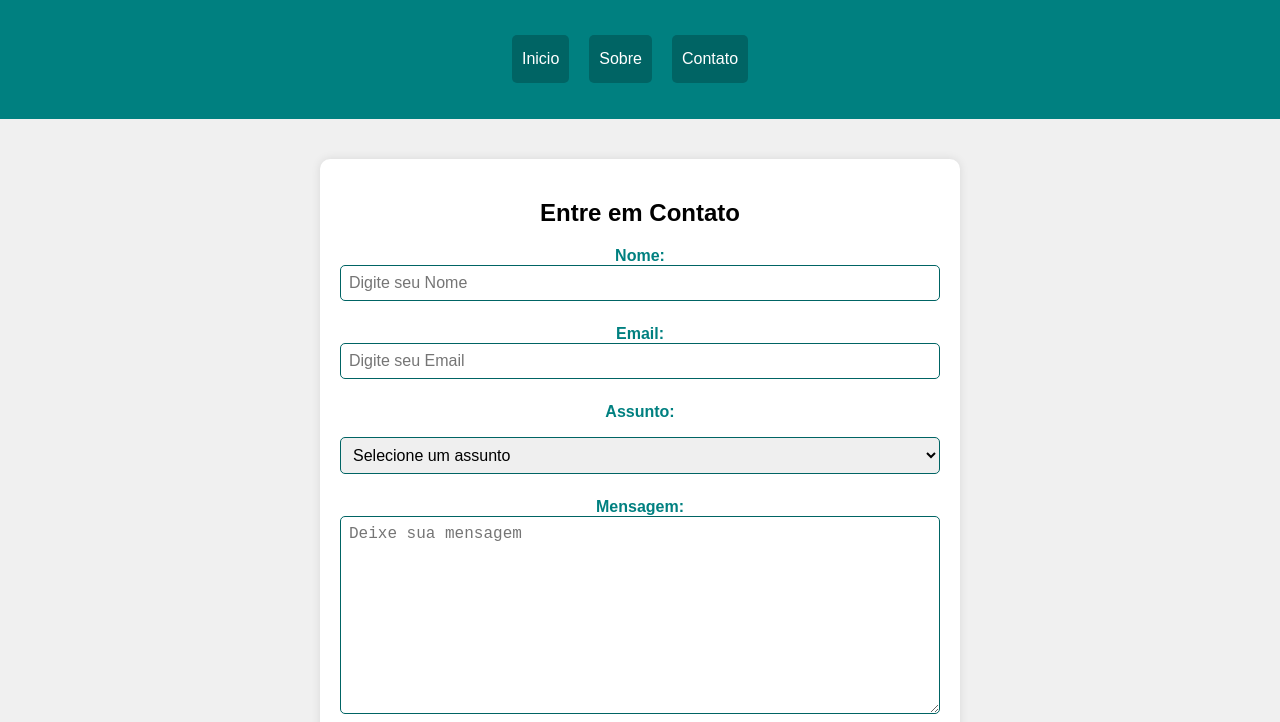
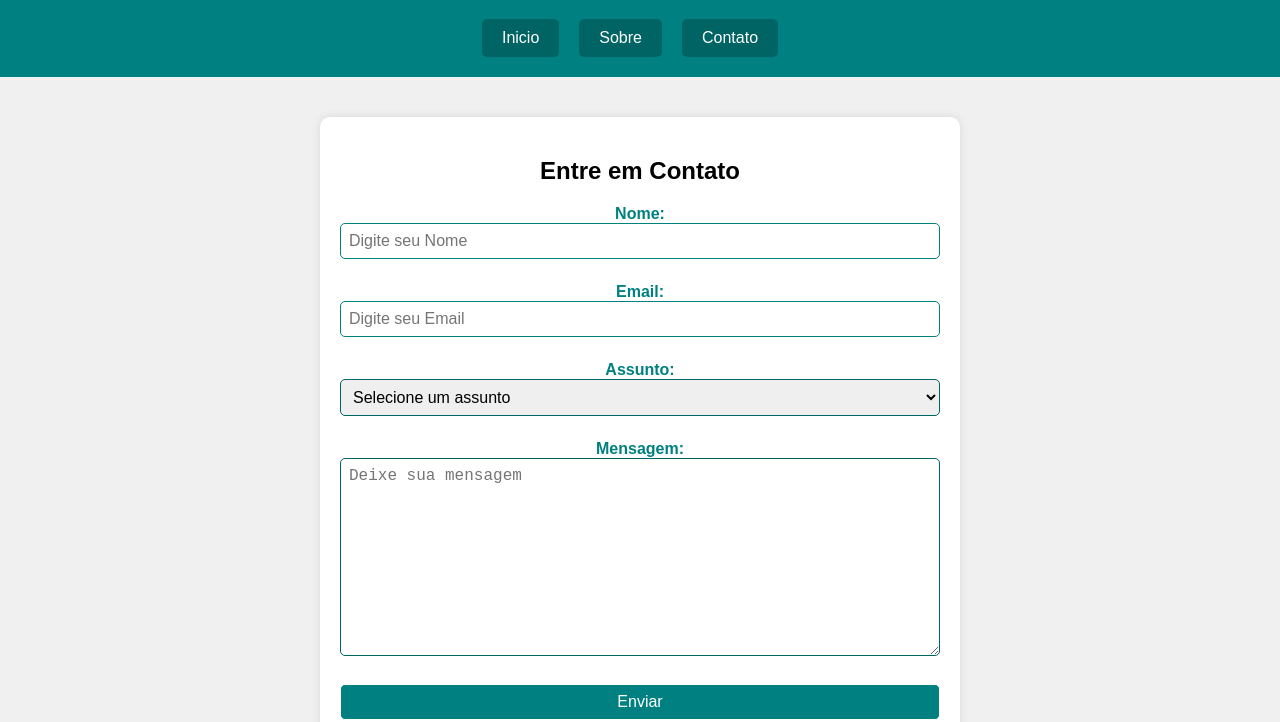
Before and after one commit to Zerafeus/EXERCICIOS, a plain HTML site: page entrega_aula05/entrega_aula05_ex02/contato.html in a window 1280 px wide. Shown: the part 81-803 px from the top of the page. Drawn offline with Linux system fonts and the light colour scheme.

Commit message:
EX1 VERS 2.0

```diff
--- a/entrega_aula05/entrega_aula05_ex02/contato.html
+++ b/entrega_aula05/entrega_aula05_ex02/contato.html
@@ -49,7 +49,6 @@
                 <p>
 
                 <label for="assunto">Assunto: </label>
-                <p>
                 <select name="assunto" id="assunto" required>
 
                     <option value="">Selecione um assunto</option>
--- a/entrega_aula05/entrega_aula05_ex02/style.css
+++ b/entrega_aula05/entrega_aula05_ex02/style.css
@@ -2,8 +2,8 @@ body {
     font-family: arial, sans-serif;
     background-color: rgb(240, 240, 240);
 
-    margin: 0 0 0 0;
-    padding: 0 0 0 0;
+    margin: 0;
+    padding: 0;
 
 }
 
@@ -17,6 +17,7 @@ header {
 nav {
     list-style: none;
     padding: 0;
+    margin: 0;
     display: flex;
     justify-content: center;
 }
@@ -24,6 +25,7 @@ nav {
 ul {
     list-style: none;
     padding: 0;
+    margin: 0;
     display: flex;
     justify-content: center;
 }
@@ -31,7 +33,7 @@ ul {
 a {
     margin-right: 20px;
     display: inline-block;
-    padding: 15px 10px;
+    padding: 10px 20px 10px 20px;
     background-color: rgb(0, 100, 100);
     color: #fff;
     text-decoration: none;
@@ -47,16 +49,13 @@ a:hover {
 
 main {
 
-    padding: 20px;
     text-align: center;
-
+    padding: 20px
 }
 
 section {
-
     text-align: center;
-    padding: 20px;
-
+    padding: 20px
 }
 
 form {
@@ -76,6 +75,7 @@ label {
 }
 
 input {
+    color: rgb(0, 128, 128);
     width: 100%;
     padding: 8px 8px;
     margin-bottom: 8px;
@@ -83,13 +83,11 @@ input {
     border-radius: 5px;
     font-size: 16px;
     box-sizing: border-box;
-    border-color: rgb(0, 100, 100);
-
 }
 
 input:focus {
     outline: none;
-    border-color: rgb(0, 100, 100);
+    border-color: rgb(10, 170, 170);
 
 }
 
@@ -102,6 +100,12 @@ textarea {
     font-size: 16px;
     box-sizing: border-box;
     border-color: rgb(0, 100, 100);
+}
+
+textarea:focus {
+    outline: none;
+    border-color: rgb(10, 170, 170);
+
 }
 
 button {
```
Also changed, not shown: entrega_aula05/entrega_aula05_ex02/inicio.html (deleted), entrega_aula05/entrega_aula05_ex02/sobre.html (deleted).
